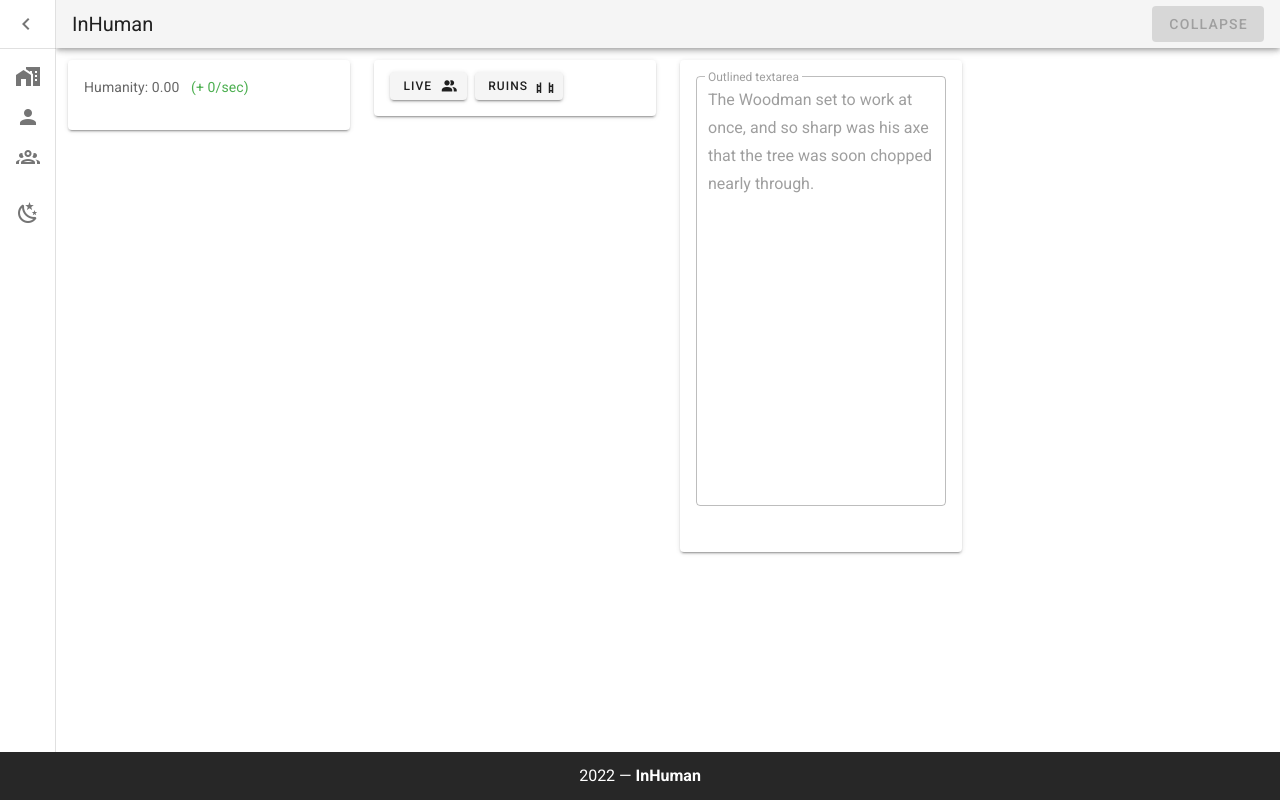
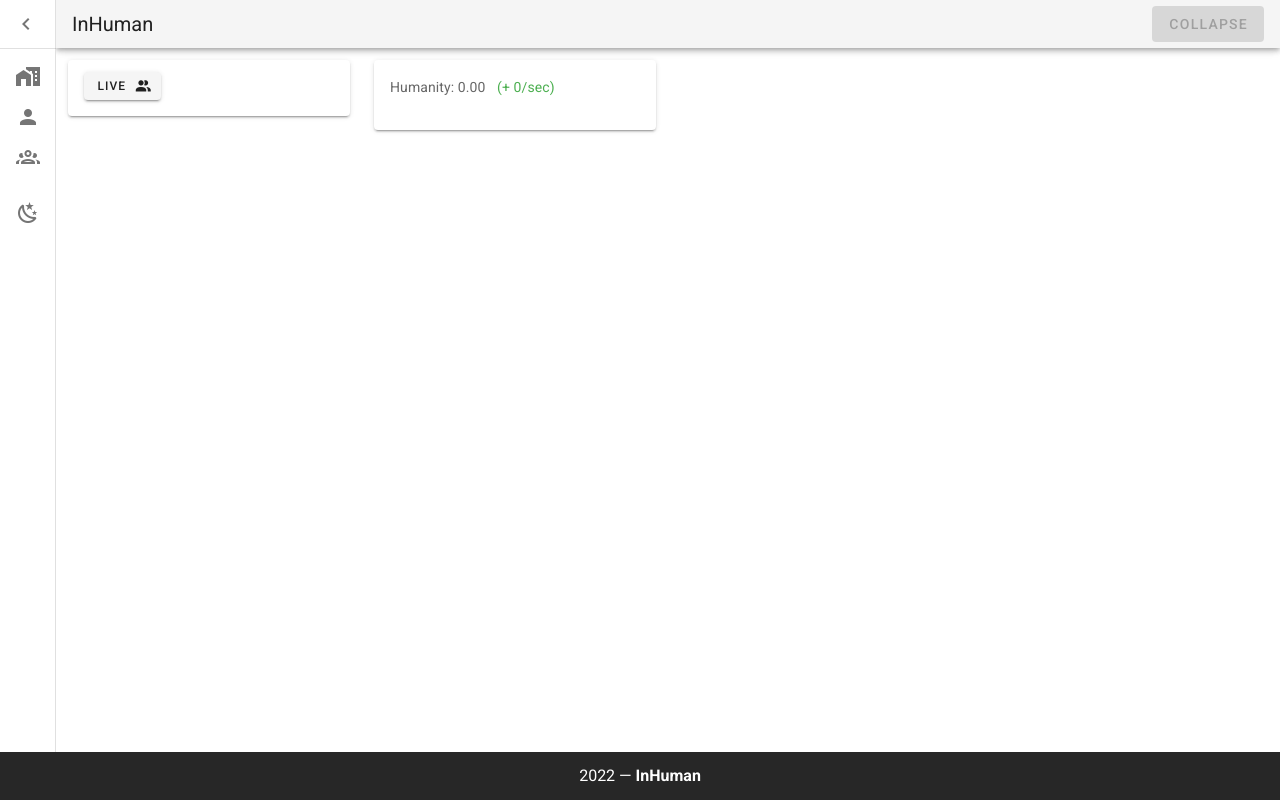
Before and after one commit to Ulises502/InHuman, a Vue app: page / in a window 1280 px wide. Built offline with nearby package versions, Linux system fonts and the light colour scheme.

Commit message:
Change place of buttons

```diff
--- a/src/pages/Home.vue
+++ b/src/pages/Home.vue
@@ -1,5 +1,15 @@
 <template>
   <v-row>
+        <!-- *********** BUTTONs CARD ************* -->
+    <v-col cols="3">
+      <v-card elevation="2">
+        <v-card-text>
+          <v-btn small @click="live" class="mt-n1">Live <v-icon right>mdi-account-multiple</v-icon></v-btn>
+          <v-btn small class="mt-n1 ms-2" v-show="false">Ruins <v-icon right>mdi-gate-open</v-icon></v-btn>
+        </v-card-text>
+      </v-card>
+    </v-col>
+
     <!-- *********** VIRTUE CARD ************* -->
     <v-col cols="3">
       <v-card elevation="2">
@@ -15,7 +25,7 @@
           ></v-divider>
           <div v-for="virtue in virtues" v-bind:key="virtue.name">
             <div v-show="showVirtue(virtue.name)">
-              {{ virtue.name }} : {{ virtue.amount }}
+              {{ virtue.name }}: {{ virtue.amount }}
               <span class="info--text mx-2"> ({{ virtue.bought }}) </span
               ><v-chip
                 small
@@ -31,28 +41,18 @@
       </v-card>
     </v-col>
 
-    <!-- *********** BUTTONs CARD ************* -->
-    <v-col cols="3">
-      <v-card elevation="2">
-        <v-card-text>
-          <v-btn small @click="live" class="mt-n1">Live <v-icon right>mdi-account-multiple</v-icon></v-btn>
-          <v-btn small class="mt-n1 ms-2">Ruins <v-icon right>mdi-gate-open</v-icon></v-btn>
-        </v-card-text>
-      </v-card>
-    </v-col>
-
     <!-- *********** TEXT AREA CARD ************* -->
-    <v-col cols="3">
+    <v-col cols="3" v-show="showVirtue('Survival')">
       <v-card elevation="2">
         <v-card-text>
           <v-textarea
+            v-model="ruins"
             outlined
             disabled
             no-resize
             rows="15"
             name="input-7-4"
-            label="Outlined textarea"
-            value="The Woodman set to work at once, and so sharp was his axe that the tree was soon chopped nearly through."
+            label="Stories"
           ></v-textarea>
         </v-card-text>
       </v-card>
```
